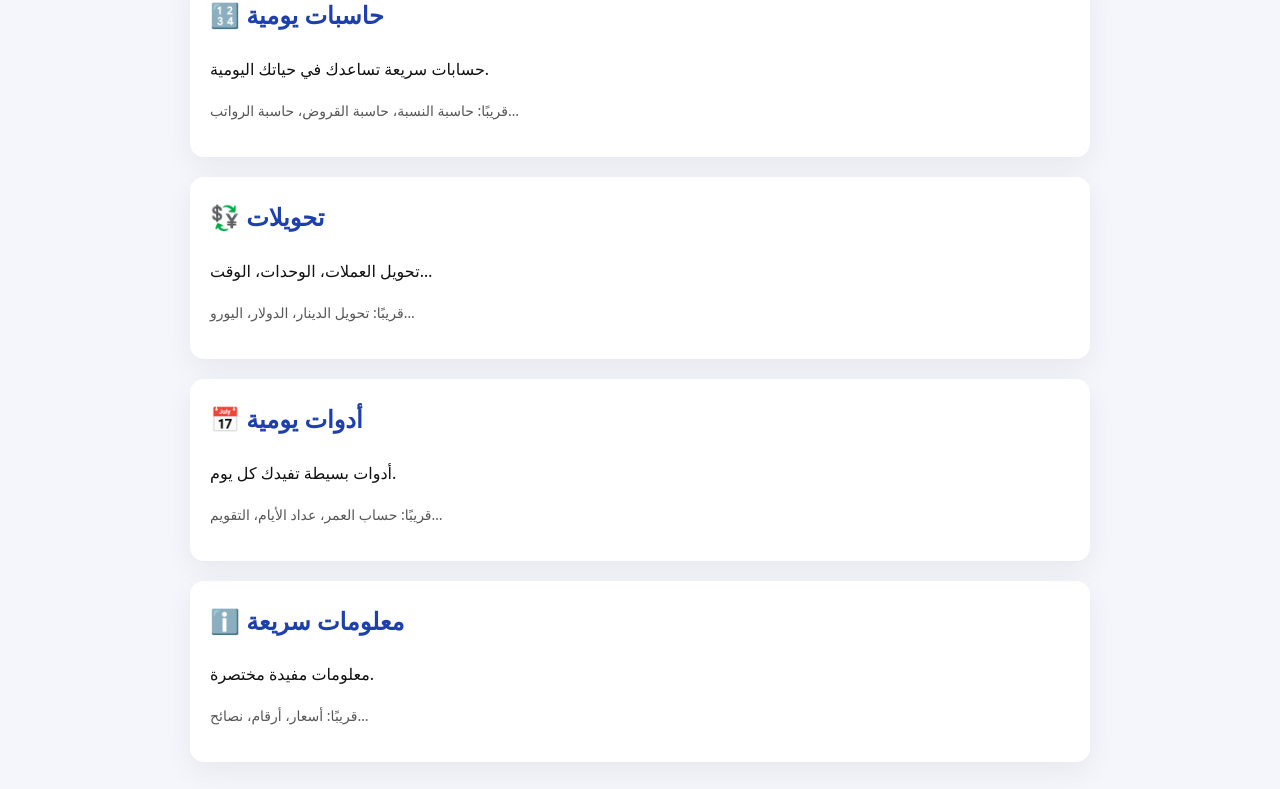
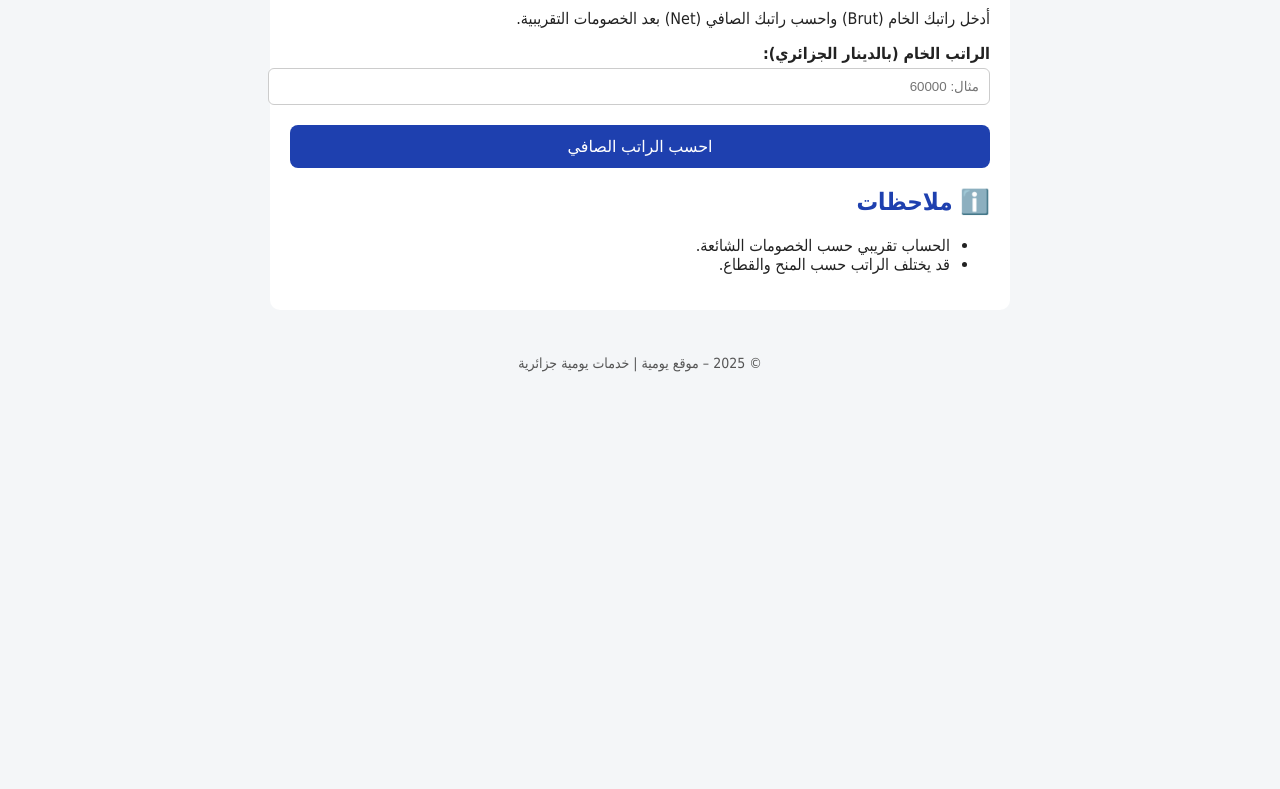
Before and after one commit to imataspace-hue/dz-daily-services, a plain HTML site: page index.html in a window 1280 px wide. Shown: the part 255-1044 px from the top of the page. After the commit the page ends 800 px from the top, so only its background shows below. Drawn offline with Linux system fonts and the light colour scheme.

Commit message:
Update index.html for salary calculator and layout

```diff
--- a/index.html
+++ b/index.html
@@ -1,50 +1,75 @@
+
 <!DOCTYPE html>
-<html lang="ar">
+<html lang="ar" dir="rtl">
 <head>
   <meta charset="UTF-8">
-  <title>خدمات يومية جزائرية – أدوات مفيدة لكل يوم</title>
-
-  <meta name="description" content="موقع جزائري يقدم خدمات وأدوات يومية مفيدة: حسابات، تحويلات، معلومات، أدوات سريعة – بسيط وسريع ومناسب لجوجل أدسنس.">
-  <meta name="viewport" content="width=device-width, initial-scale=1">
-
-  <meta name="robots" content="index, follow">
+  <title>يومية | حاسبة الراتب في الجزائر</title>
+  <meta name="description" content="حاسبة الراتب في الجزائر: احسب راتبك الصافي بعد الخصومات بسهولة. أداة مجانية مقدمة من موقع يومية.">
+  <meta name="viewport" content="width=device-width, initial-scale=1.0">
 
   <style>
-    body{
-      margin:0;
-      font-family:system-ui, -apple-system, BlinkMacSystemFont, "Segoe UI", sans-serif;
-      background:#f4f6fb;
-      color:#111;
-      line-height:1.7;
+    body {
+      font-family: Tahoma, Arial, sans-serif;
+      background: #f4f6f8;
+      margin: 0;
+      padding: 0;
+      color: #222;
     }
-    header{
-      background:#1e40af;
-      color:#fff;
-      padding:30px 15px;
-      text-align:center;
+    header {
+      background: #1e40af;
+      color: #fff;
+      padding: 20px;
+      text-align: center;
     }
-    main{
-      max-width:900px;
-      margin:30px auto;
-      padding:0 15px;
+    main {
+      max-width: 700px;
+      margin: 20px auto;
+      background: #fff;
+      padding: 20px;
+      border-radius: 10px;
     }
-    .card{
-      background:#fff;
-      border-radius:14px;
-      padding:20px;
-      margin-bottom:20px;
-      box-shadow:0 10px 30px rgba(0,0,0,.06);
+    h1, h2 {
+      color: #1e40af;
     }
-    h2{margin-top:0;color:#1e40af}
-    footer{
-      text-align:center;
-      font-size:13px;
-      color:#555;
-      padding:20px;
+    label {
+      display: block;
+      margin-top: 15px;
+      font-weight: bold;
     }
-    .coming{
-      opacity:.7;
-      font-size:14px;
+    input {
+      width: 100%;
+      padding: 10px;
+      margin-top: 5px;
+      border-radius: 6px;
+      border: 1px solid #ccc;
+    }
+    button {
+      margin-top: 20px;
+      width: 100%;
+      padding: 12px;
+      background: #1e40af;
+      color: #fff;
+      border: none;
+      border-radius: 8px;
+      font-size: 16px;
+      cursor: pointer;
+    }
+    button:hover {
+      background: #16348c;
+    }
+    .result {
+      margin-top: 20px;
+      background: #eef2ff;
+      padding: 15px;
+      border-radius: 8px;
+      font-size: 18px;
+    }
+    footer {
+      text-align: center;
+      margin-top: 30px;
+      padding: 15px;
+      font-size: 14px;
+      color: #555;
     }
   </style>
 </head>
@@ -52,41 +77,49 @@
 <body>
 
 <header>
-  <h1>🇩🇿 خدمات يومية جزائرية</h1>
-  <p>أدوات بسيطة ومفيدة تُستعمل يوميًا – بدون تعقيد</p>
+  <h1>🟦 يومية</h1>
+  <p>أدوات بسيطة تُستعمل يوميًا في الجزائر</p>
 </header>
 
 <main>
+  <h2>💼 حاسبة الراتب في الجزائر</h2>
+  <p>أدخل راتبك الخام (Brut) واحسب راتبك الصافي (Net) بعد الخصومات التقريبية.</p>
 
-  <div class="card">
-    <h2>🔢 حاسبات يومية</h2>
-    <p>حسابات سريعة تساعدك في حياتك اليومية.</p>
-    <p class="coming">قريبًا: حاسبة النسبة، حاسبة القروض، حاسبة الرواتب…</p>
-  </div>
+  <label>الراتب الخام (بالدينار الجزائري):</label>
+  <input type="number" id="brut" placeholder="مثال: 60000">
 
-  <div class="card">
-    <h2>💱 تحويلات</h2>
-    <p>تحويل العملات، الوحدات، الوقت…</p>
-    <p class="coming">قريبًا: تحويل الدينار، الدولار، اليورو…</p>
-  </div>
+  <button onclick="calculateSalary()">احسب الراتب الصافي</button>
 
-  <div class="card">
-    <h2>📅 أدوات يومية</h2>
-    <p>أدوات بسيطة تفيدك كل يوم.</p>
-    <p class="coming">قريبًا: حساب العمر، عداد الأيام، التقويم…</p>
-  </div>
+  <div class="result" id="result" style="display:none;"></div>
 
-  <div class="card">
-    <h2>ℹ️ معلومات سريعة</h2>
-    <p>معلومات مفيدة مختصرة.</p>
-    <p class="coming">قريبًا: أسعار، أرقام، نصائح…</p>
-  </div>
-
+  <h2>ℹ️ ملاحظات</h2>
+  <ul>
+    <li>الحساب تقريبي حسب الخصومات الشائعة.</li>
+    <li>قد يختلف الراتب حسب المنح والقطاع.</li>
+  </ul>
 </main>
 
 <footer>
-  © 2025 – موقع خدمات يومية جزائرية
+  © 2025 – موقع يومية | خدمات يومية جزائرية
 </footer>
+
+<script>
+function calculateSalary() {
+  var brut = document.getElementById("brut").value;
+  if (brut === "" || brut <= 0) {
+    alert("من فضلك أدخل راتب صحيح");
+    return;
+  }
+
+  var cnas = brut * 0.09;
+  var net = brut - cnas;
+
+  document.getElementById("result").style.display = "block";
+  document.getElementById("result").innerHTML =
+    "🔹 الراتب الصافي التقريبي: <strong>" + net.toFixed(0) + " دج</strong><br>" +
+    "🔸 خصم CNAS (9%): " + cnas.toFixed(0) + " دج";
+}
+</script>
 
 </body>
 </html>
```
